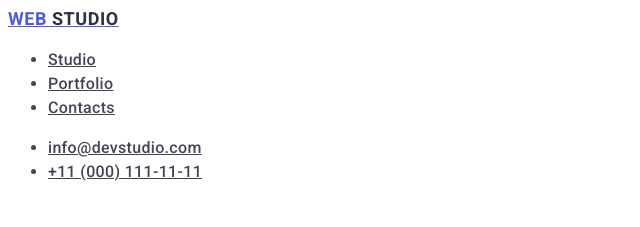
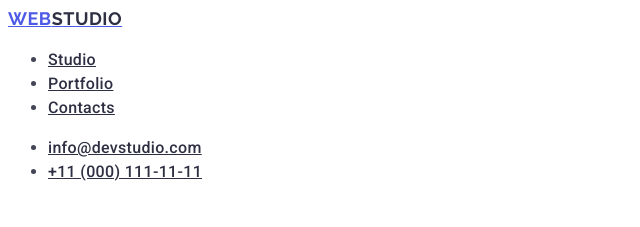
Before and after one commit to Pinar-Altay/goit-markup-hw-02, a plain HTML site: page index.html in a window 1280 px wide. Shown: the top 227 px of the page, 0-640 px from the left. Drawn offline with Linux system fonts and the light colour scheme.

Commit message:
last edit

```diff
--- a/css/styles.css
+++ b/css/styles.css
@@ -67,7 +67,7 @@ button {
     font-size: 16px;
     line-height: 1.5;
     letter-spacing: 0.02em;
-    color: #434455;
+    color: #2e2f42;
 }
 
 .nav-link:hover {
@@ -105,7 +105,7 @@ button {
 }
 
 .logo {
-    font-family: "Raleway" sans-serif;
+    font-family: "Raleway", sans-serif;
     font-weight: 700;
     font-size: 18px;
     line-height: 1.17;
```
Also changed, not shown: index.html (+2 -2 lines).
